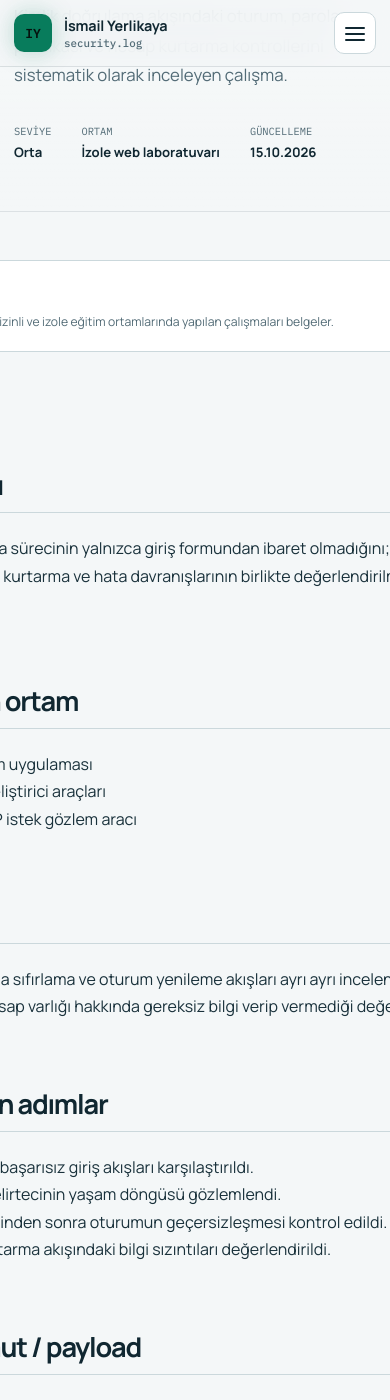
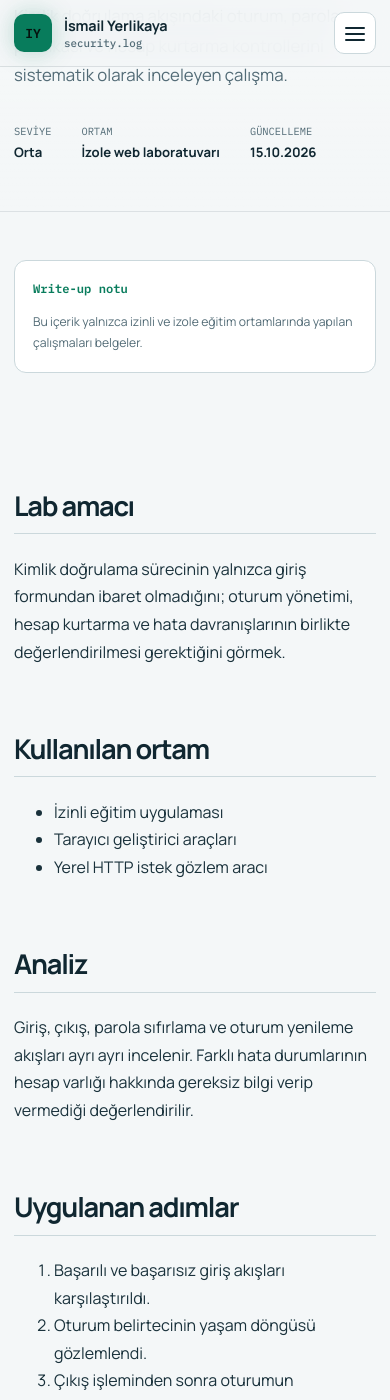
Before and after one commit to ismailYerlikaya/ismailyerlikaya.github.io, a Jekyll site: the page built from _labs/03-authentication.md, in a window 390 px wide and 1400 px high, scrolled down 360 px. Built offline with Jekyll 4.4.1, drawn with Linux system fonts in a browser that asks for light colours.

Commit message:
Fix mobile write-up overflow

```diff
--- a/assets/css/main.scss
+++ b/assets/css/main.scss
@@ -179,6 +179,7 @@ h1, h2, h3 { margin-top: 0; line-height: 1.1; letter-spacing: -.045em; }
 .article-meta dd { margin: 0; font-size: .82rem; font-weight: 700; }
 .article-grid { display: grid; grid-template-columns: 220px minmax(0, 760px); justify-content: center; gap: 50px; padding-top: 70px; padding-bottom: 110px; }
 .article-aside { align-self: start; position: sticky; top: 100px; }
+.article-aside, .article-content { min-width: 0; }
 .aside-box { padding: 18px; border: 1px solid var(--line); border-radius: 12px; background: var(--surface); font-size: .76rem; }
 .aside-box strong { color: var(--accent); font-family: "IBM Plex Mono", monospace; }
 .aside-box p { margin-bottom: 0; color: var(--muted); }
@@ -245,7 +246,7 @@ h1, h2, h3 { margin-top: 0; line-height: 1.1; letter-spacing: -.045em; }
   .terminal-card { max-width: 620px; transform: none; }
   .card-grid { grid-template-columns: 1fr 1fr; }
   .split-grid { grid-template-columns: 1fr; }
-  .article-grid { grid-template-columns: 1fr; }
+  .article-grid { grid-template-columns: minmax(0, 1fr); }
   .article-aside { position: static; }
 }
 
```
